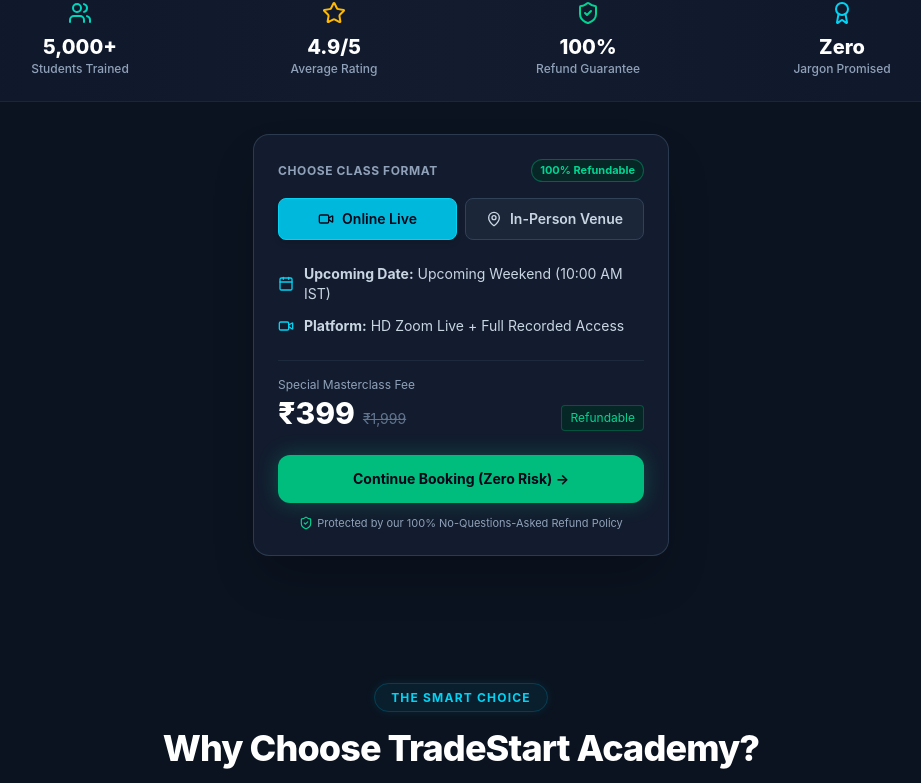
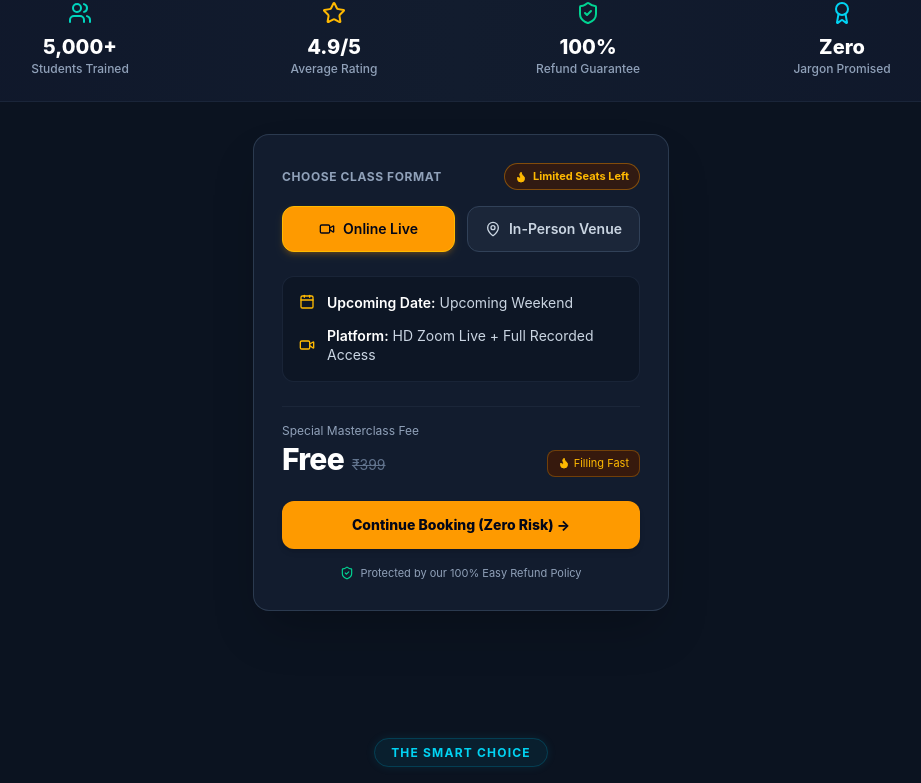
Before and after one commit to Kashifak47/finknowledge, a React (Vite) app: page / in a window 1280 px wide. Shown: the part 700-1483 px from the top of the page, without its empty margins (179-1100 px from the left). Built offline with nearby package versions, Linux system fonts and the light colour scheme.

Commit message:
feat: update BookingCard component layout and styling for better user experience

```diff
--- a/src/components/BookingCard.jsx
+++ b/src/components/BookingCard.jsx
@@ -1,79 +1,112 @@
 import React, { useState } from 'react';
-import { Calendar, Video, MapPin, ShieldCheck, CheckCircle } from 'lucide-react';
+import { Calendar, Video, MapPin, ShieldCheck, Flame } from 'lucide-react';
 
 export default function BookingCard({ onOpenModal }) {
   const [format, setFormat] = useState('online');
 
   return (
-    <section className="max-w-md mx-auto px-4 py-8">
-      <div className="bg-[#121c2e] border border-slate-700/80 rounded-2xl p-6 shadow-2xl relative overflow-hidden">
-        <div className="flex justify-between items-center mb-4">
+    <section className="w-full max-w-md mx-auto px-3 sm:px-4 py-6 sm:py-8">
+      <div className="bg-[#121c2e] border border-slate-700/80 rounded-2xl p-5 sm:p-6 md:p-7 shadow-2xl relative overflow-hidden transition-all duration-300">
+        <div className="flex flex-wrap justify-between items-center gap-2 mb-4">
           <span className="text-xs font-bold text-slate-400 tracking-wider uppercase">Choose Class Format</span>
-          <span className="text-[11px] font-bold text-emerald-400 bg-emerald-950/60 border border-emerald-500/40 px-2 py-0.5 rounded-full">
+          {format === 'online' ? (
+            <span className="text-[11px] font-bold text-amber-400 bg-amber-950/60 border border-amber-500/40 px-2.5 py-1 rounded-full flex items-center gap-1.5 shrink-0">
+              <Flame className="w-3 h-3 fill-amber-400 shrink-0" /> Limited Seats Left
+            </span>
+          ) : (
+            <span className="text-[11px] font-bold text-emerald-400 bg-emerald-950/60 border border-emerald-500/40 px-2.5 py-1 rounded-full shrink-0">
               100% Refundable
             </span>
+          )}
         </div>
 
         {/* Format Selectors */}
-        <div className="grid grid-cols-2 gap-2 mb-6">
+        <div className="grid grid-cols-2 gap-2 sm:gap-3 mb-6">
           <button
             onClick={() => setFormat('online')}
-            className={`flex items-center justify-center gap-2 py-2.5 px-3 rounded-lg text-sm font-semibold border transition ${
+            className={`flex items-center justify-center gap-2 py-3 px-3 sm:px-4 rounded-xl text-xs sm:text-sm font-semibold border transition-all cursor-pointer ${
               format === 'online'
-                ? 'bg-cyan-500 text-slate-950 border-cyan-400 shadow-md'
-                : 'bg-slate-800/80 text-slate-300 border-slate-700'
+                ? 'bg-amber-500 text-slate-950 border-amber-400 shadow-md shadow-amber-500/20'
+                : 'bg-slate-800/80 text-slate-300 border-slate-700 hover:bg-slate-800'
             }`}
           >
-            <Video className="w-4 h-4" /> Online Live
+            <Video className="w-4 h-4 shrink-0" /> Online Live
           </button>
           <button
             onClick={() => setFormat('inperson')}
-            className={`flex items-center justify-center gap-2 py-2.5 px-3 rounded-lg text-sm font-semibold border transition ${
+            className={`flex items-center justify-center gap-2 py-3 px-3 sm:px-4 rounded-xl text-xs sm:text-sm font-semibold border transition-all cursor-pointer ${
               format === 'inperson'
-                ? 'bg-cyan-500 text-slate-950 border-cyan-400 shadow-md'
-                : 'bg-slate-800/80 text-slate-300 border-slate-700'
+                ? 'bg-amber-500 text-slate-950 border-amber-400 shadow-md shadow-amber-500/20'
+                : 'bg-slate-800/80 text-slate-300 border-slate-700 hover:bg-slate-800'
             }`}
           >
-            <MapPin className="w-4 h-4" /> In-Person Venue
+            <MapPin className="w-4 h-4 shrink-0" /> In-Person Venue
           </button>
         </div>
 
         {/* Class Details */}
-        <div className="space-y-3 mb-6 text-sm text-slate-300">
-          <div className="flex items-center gap-2.5">
-            <Calendar className="w-4 h-4 text-cyan-400 shrink-0" />
-            <span><strong>Upcoming Date:</strong> Upcoming Weekend (10:00 AM IST)</span>
+        <div className="space-y-3.5 mb-6 text-xs sm:text-sm text-slate-300 bg-[#0b1320]/60 p-4 rounded-xl border border-slate-800/80">
+          <div className="flex items-center gap-3">
+            <Calendar className="w-4 h-4 text-amber-400 shrink-0" />
+            <span className="leading-snug">
+              <strong className="text-white font-semibold">Upcoming Date:</strong> {format === 'online' ? 'Upcoming Weekend' : 'Soon'}
+            </span>
           </div>
-          <div className="flex items-center gap-2.5">
-            <Video className="w-4 h-4 text-cyan-400 shrink-0" />
-            <span><strong>Platform:</strong> HD Zoom Live + Full Recorded Access</span>
+          <div className="flex items-center gap-3">
+            {format === 'online' ? (
+              <Video className="w-4 h-4 text-amber-400 shrink-0" />
+            ) : (
+              <MapPin className="w-4 h-4 text-amber-400 shrink-0" />
+            )}
+            <span className="leading-snug">
+              <strong className="text-white font-semibold">Platform:</strong> {format === 'online' ? 'HD Zoom Live + Full Recorded Access' : 'Offline Venue (Bengaluru)'}
+            </span>
           </div>
         </div>
 
         {/* Pricing */}
-        <div className="border-t border-slate-800 pt-4 mb-6 flex items-end justify-between">
+        <div className="border-t border-slate-800/80 pt-4 mb-6 flex items-end justify-between gap-3">
           <div>
-            <span className="text-xs text-slate-400 block mb-0.5">Special Masterclass Fee</span>
+            <span className="text-[11px] sm:text-xs text-slate-400 block mb-0.5">Special Masterclass Fee</span>
             <div className="flex items-baseline gap-2">
-              <span className="text-3xl font-extrabold text-white">₹399</span>
-              <span className="text-sm text-slate-500 line-through">₹1,999</span>
+              <span className="text-2xl sm:text-3xl font-extrabold text-white tracking-tight">
+                {format === 'online' ? 'Free' : '₹1,999'}
+              </span>
+              <span className="text-xs sm:text-sm text-slate-500 line-through">
+                {format === 'online' ? '₹399' : '₹3,999'}
+              </span>
             </div>
           </div>
-          <span className="text-xs bg-emerald-950/70 text-emerald-400 border border-emerald-500/30 px-2 py-1 rounded">
+          {format === 'online' ? (
+            <span className="text-[11px] bg-amber-950/70 text-amber-400 border border-amber-500/30 px-2.5 py-1 rounded-lg flex items-center gap-1 shrink-0">
+              <Flame className="w-3 h-3 fill-amber-400 shrink-0" /> Filling Fast
+            </span>
+          ) : (
+            <span className="text-[11px] bg-emerald-950/70 text-emerald-400 border border-emerald-500/30 px-2.5 py-1 rounded-lg shrink-0">
               Refundable
             </span>
+          )}
         </div>
 
+        {format === 'inperson' ? (
+          <button
+            disabled
+            className="w-full bg-slate-800/90 text-slate-400 font-bold py-3.5 px-4 rounded-xl transition text-xs sm:text-sm cursor-not-allowed border border-slate-700/80 text-center shadow-inner"
+          >
+            In-Person Seat is Not Available
+          </button>
+        ) : (
           <button
             onClick={onOpenModal}
-          className="w-full bg-emerald-500 hover:bg-emerald-400 text-slate-950 font-bold py-3.5 rounded-xl transition flex items-center justify-center gap-2 text-sm shadow-[0_0_20px_rgba(16,185,129,0.3)]"
+            className="w-full bg-amber-500 hover:bg-amber-400 text-slate-950 font-extrabold py-3.5 px-4 rounded-xl transition-all transform hover:scale-[1.01] active:scale-[0.99] flex items-center justify-center gap-2 text-xs sm:text-sm shadow-md cursor-pointer"
           >
             Continue Booking (Zero Risk) →
           </button>
+        )}
 
-        <p className="text-[11px] text-center text-slate-400 mt-3 flex items-center justify-center gap-1">
-          <ShieldCheck className="w-3.5 h-3.5 text-emerald-400" />
-          Protected by our 100% No-Questions-Asked Refund Policy
+        <p className="text-[10px] sm:text-[11px] text-center text-slate-400 mt-4 flex items-center justify-center gap-1.5 leading-relaxed">
+          <ShieldCheck className="w-3.5 h-3.5 text-emerald-400 shrink-0" />
+          <span>Protected by our 100% Easy Refund Policy</span>
         </p>
       </div>
     </section>
```
Lines whose indentation alone changed are shown as unchanged.
